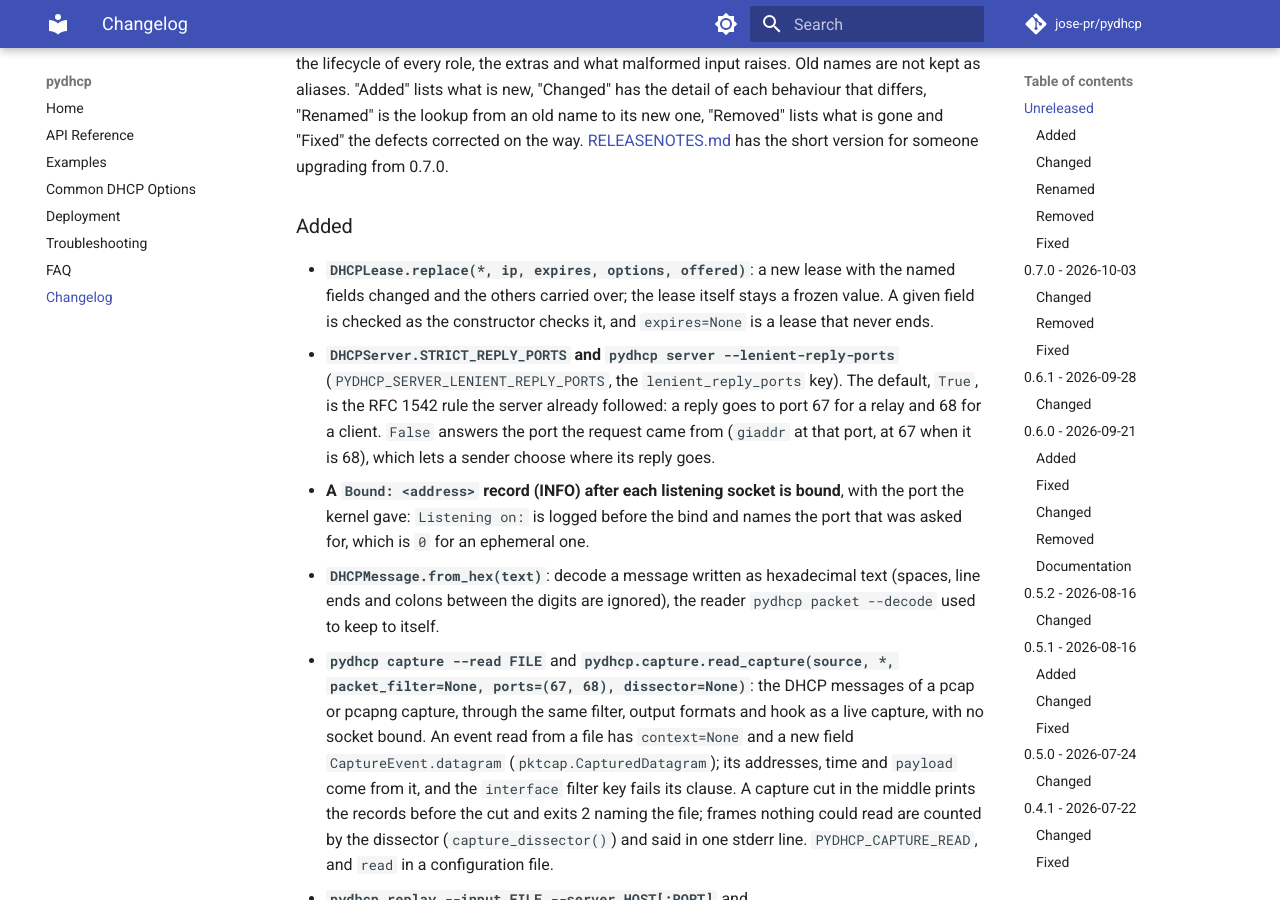
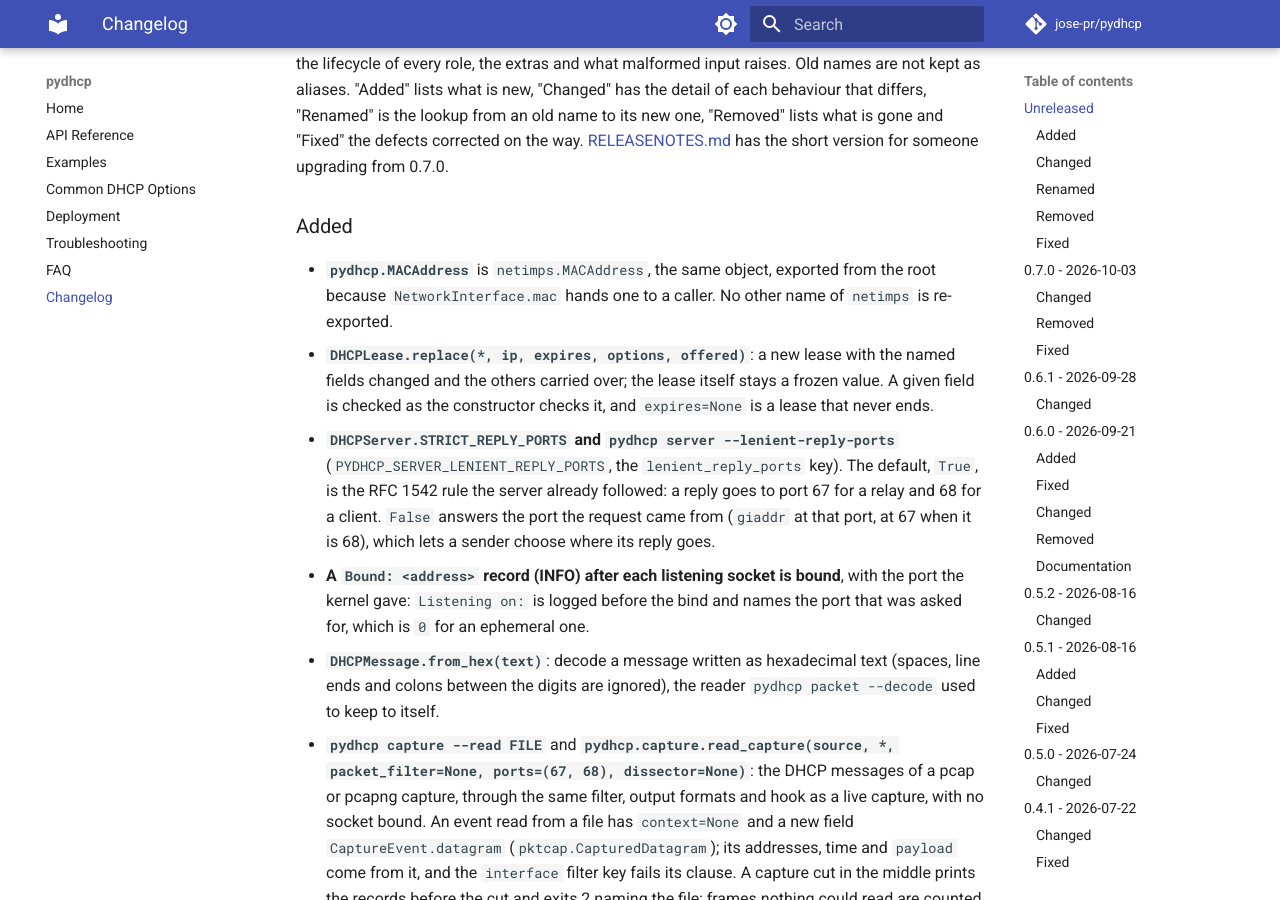
Before and after one commit to jose-pr/pydhcp, an MkDocs documentation site: the page built from docs/changelog.md, in a window 1280 px wide and 900 px high, scrolled down 312 px. Built offline with MkDocs 1.6.1 and Material for MkDocs 9.7.7, drawn with Linux system fonts in a browser that asks for light colours; comment, search, counter and statistics services are not loaded; some of the changed text lies outside the part shown.

Commit message:
feat: MACAddress is importable from the root, the object netimps exports

```diff
--- a/CHANGELOG.md
+++ b/CHANGELOG.md
@@ -16,6 +16,8 @@ someone upgrading from 0.7.0.
 
 ### Added
 
+- **`pydhcp.MACAddress`** is `netimps.MACAddress`, the same object, exported from the root because
+  `NetworkInterface.mac` hands one to a caller. No other name of `netimps` is re-exported.
 - **`DHCPLease.replace(*, ip, expires, options, offered)`**: a new lease with the named fields
   changed and the others carried over; the lease itself stays a frozen value. A given field is
   checked as the constructor checks it, and `expires=None` is a lease that never ends.
@@ -496,7 +498,7 @@ someone upgrading from 0.7.0.
   `import pydhcp` raises `ValueError` at import; use `NETIMPS_SOCKET_PATCH=0`
   to disable the `socket` patch.
 - **Breaking: `NetworkInterface.mac` is a `netimps.MACAddress`, and `pydhcp.MACAddress` is
-  gone** (import it from `netimps`). `str(mac)` is now `aa:bb:cc:dd:ee:ff` where it was `AA-BB-CC-DD-EE-FF`; `pydhcp
+  that type, not a subclass of it.** `str(mac)` is now `aa:bb:cc:dd:ee:ff` where it was `AA-BB-CC-DD-EE-FF`; `pydhcp
   interfaces` still prints the hyphenated upper-case form, through `mac.format("-",
   upper=True)`. The netimps type has no `as_str()`: use `.format(sep=":", *, upper=False)`;
   instances are read-only, `copy` and `pickle` keep the subclass, a bad value raises
--- a/src/pydhcp/__init__.py
+++ b/src/pydhcp/__init__.py
@@ -53,6 +53,8 @@ from .options._codecs import (
     U16 as U16,
     U32 as U32,
 )
+from netimps import MACAddress as MACAddress
+
 from ._network import (
     SocketAddress as SocketAddress,
     NetworkInterface as NetworkInterface,
@@ -136,6 +138,7 @@ __all__ = [
     "U16",
     "U32",
     "IPv4AddressLike",
+    "MACAddress",
     "SocketAddress",
     "NetworkInterface",
     "DHCPServer",
```
Also changed, not shown: other parts of CHANGELOG.md (+0 -1 lines), RELEASENOTES.md (+1 -1 lines), src/pydhcp/AGENTS.md (+7 -5 lines), 1 other file.
